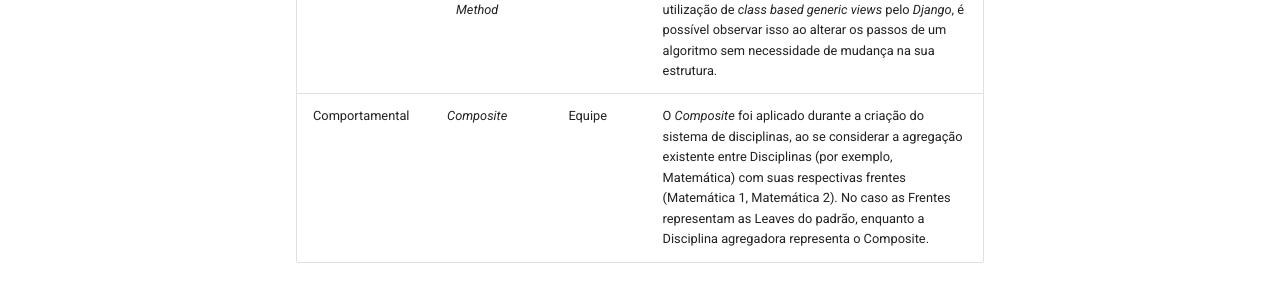
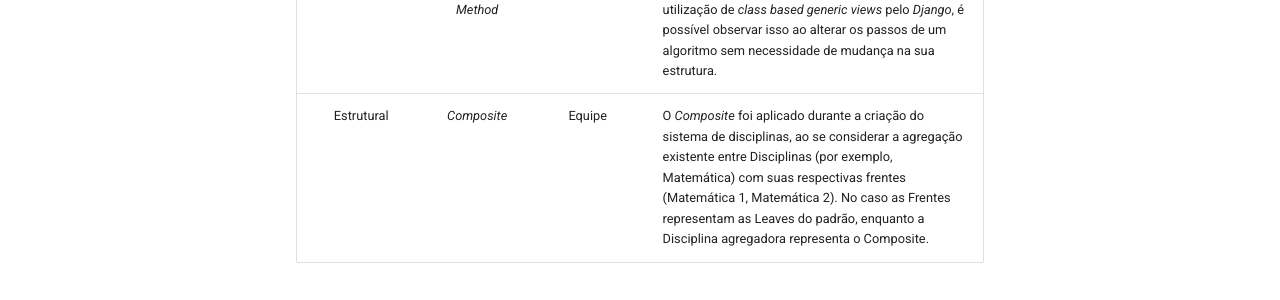
Before and after one commit to projeto-cascata/portal-cascata-docs, an MkDocs documentation site: the page built from docs/padroes/gof.md, in a window 1280 px wide and 900 px high, scrolled down 1691 px. Shown: the part 437-737 px from the top of the window. Built offline with MkDocs 1.6.1 and Material for MkDocs 9.7.7, drawn with Linux system fonts in a browser that asks for light colours; old or Windows-style settings are respelled for this version of MkDocs.

Commit message:
Corrige tabela de gofs.

```diff
--- a/docs/padroes/gof.md
+++ b/docs/padroes/gof.md
@@ -44,7 +44,7 @@ Os 23 padrões tem sido classificados da seguinte forma:
 | Estrutural     | *Facade*          | *Django*         | O *Django* em sua estrutura já implementa o padrão *Facade*, o arquivo de *URL's* (gerado pelo *framework*) é onde é feito todo o gerenciamento de rotas da aplicação. Dentro do *Django* existem vários *apps* e cada um tem a sua *url*, o arquivo *urls.py* nada mais é do que uma fachada que gerencia outras fachadas.   |
 | Comportamental | *Command*         | *Django*         | Visto que o *Django* utiliza *class based views* em sua estrutura, sempre que é realizada uma requisição é necessário resolvê-la. É aí que entra o padrão *command*, que trata de encapsular a requisição em um objeto.                                                                                                       |
 | Comportamental | *Template Method* | *Django*         | O *Template Method* é implementado devido a utilização de *class based generic views* pelo *Django*, é possível observar isso ao alterar os passos de um algoritmo sem necessidade de mudança na sua estrutura.
-| Comportamental | *Composite* | Equipe         | O *Composite* foi aplicado durante a criação do sistema de disciplinas, ao se considerar a agregação existente entre Disciplinas (por exemplo, Matemática) com suas respectivas frentes (Matemática 1, Matemática 2). No caso as Frentes representam as Leaves do padrão, enquanto a Disciplina agregadora representa o Composite.                                                                                                              |
+| Estrutural | *Composite* | Equipe         | O *Composite* foi aplicado durante a criação do sistema de disciplinas, ao se considerar a agregação existente entre Disciplinas (por exemplo, Matemática) com suas respectivas frentes (Matemática 1, Matemática 2). No caso as Frentes representam as Leaves do padrão, enquanto a Disciplina agregadora representa o Composite.                                                                                                              |
 
 
 ## Referências
```
